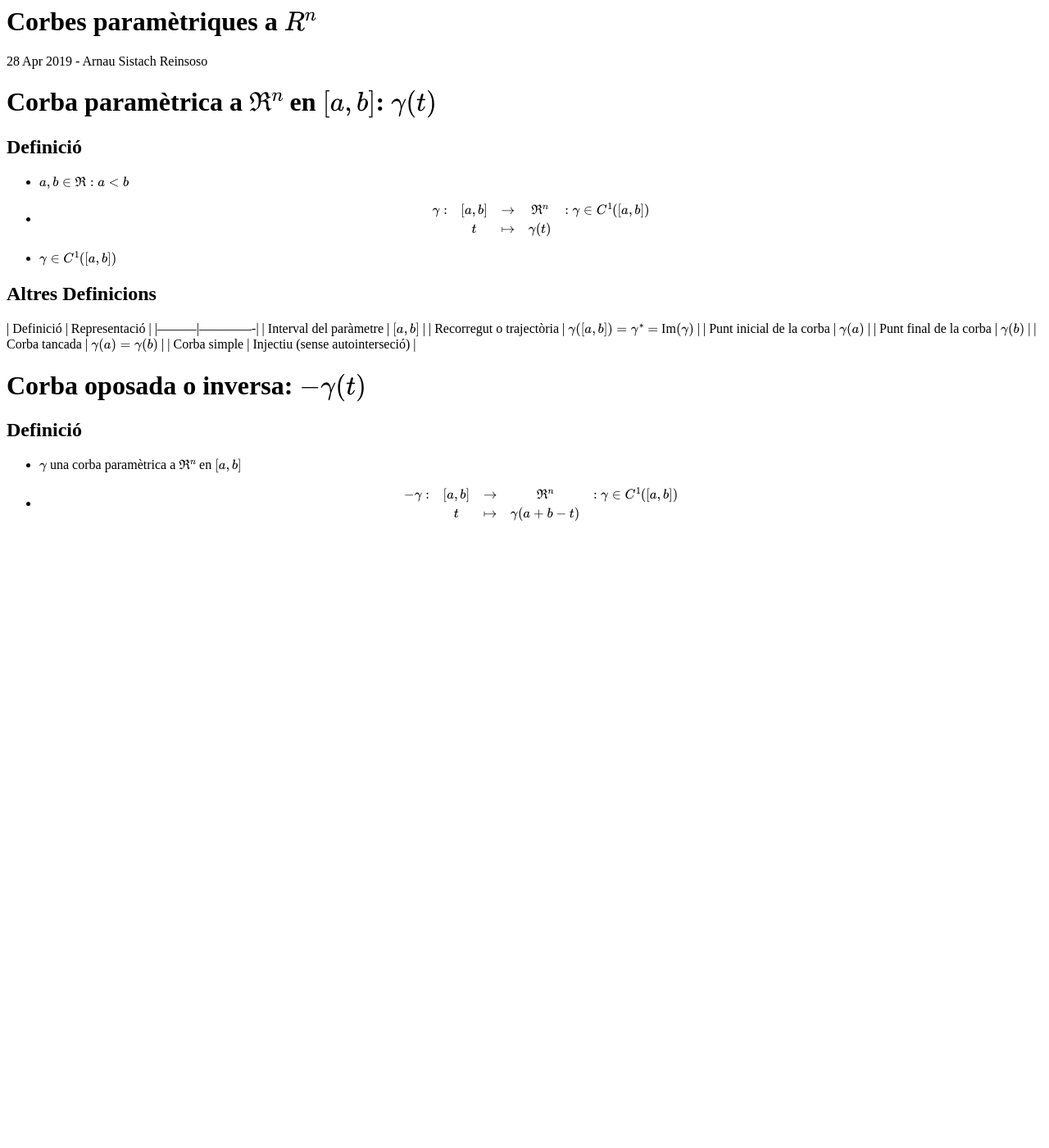
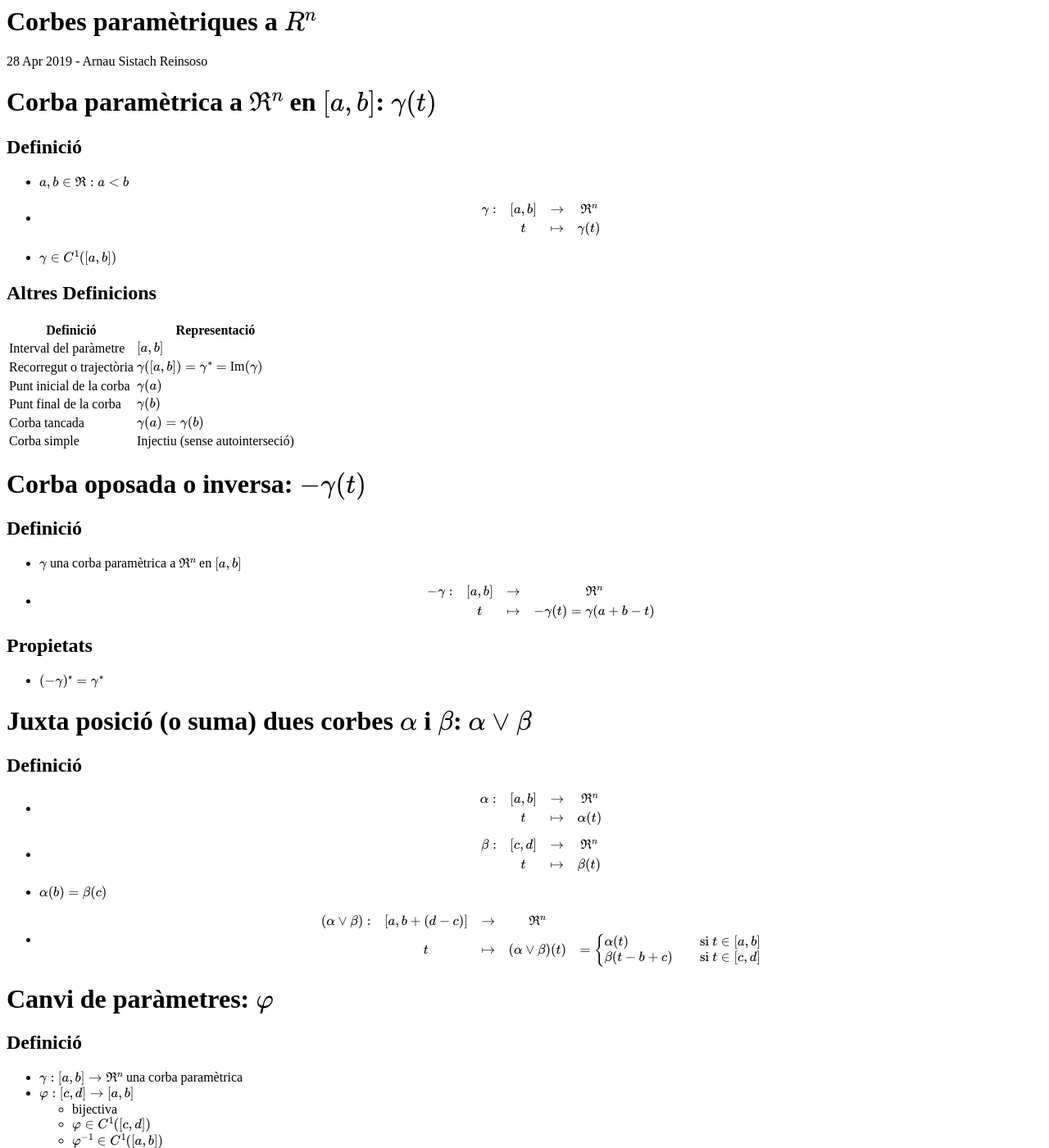
Before and after one commit to 3nr1c/mateswiki.github.io, a Jekyll site: the page built from _posts/CIDV/2019-04-28-corbes-parametriques.md, in a window 1280 px wide and 1400 px high. Shown: the whole window at 82% size. Built offline with Jekyll 4.4.1, drawn with Linux system fonts in a browser that asks for light colours; formulas are drawn with MathJax 3; some of the changed text lies outside the part shown.

Commit message:
Prograsant corbes
Fora bo aprendre a separar en diferents fitxers

```diff
--- a/_layouts/math.html
+++ b/_layouts/math.html
@@ -28,7 +32,7 @@ MathJax.Hub.Config({
   }
   var script = document.createElement('script');
   script.type = 'text/javascript';
-  script.src = 'https://cdnjs.cloudflare.com/ajax/libs/mathjax/2.7.1/MathJax.js?config=TeX-MML-AM_CHTML';
+  script.src = 'https://cdnjs.cloudflare.com/ajax/libs/mathjax/2.7.5/MathJax.js?config=TeX-MML-AM_CHTML';
   document.body.appendChild(script);
 })();
 </script>
--- a/_posts/CIDV/2019-04-28-corbes-parametriques.md
+++ b/_posts/CIDV/2019-04-28-corbes-parametriques.md
@@ -7,14 +7,15 @@ layout: math
 # Corba paramètrica a $\Re^n$ en $[a, b]$: $\gamma(t)$
 ## Definició
 - $a, b \in \Re: a < b$
-- $$\begin{array}{rcccl}
-\gamma:&[a,b] &\to& \Re^n&: \gamma \in C^1([a, b])\\
+- $$\begin{array}{rccc}
+\gamma:&[a,b] &\to& \Re^n \\
 & t &\mapsto& \gamma(t)
 \end{array}
 $$
 - $\gamma \in C^1([a, b])$
 
 ## Altres Definicions
+
 | Definició | Representació |
 |---------|-------------|
 | Interval del paràmetre | $[a, b]$ |
@@ -27,8 +28,53 @@ $$
 # Corba oposada o inversa: $-\gamma(t)$
 ## Definició
 - $\gamma$ una corba paramètrica a $\Re^n$ en $[a, b]$
-- $$\begin{array}{rcccl}
--\gamma:&[a,b] &\to& \Re^n&: \gamma \in C^1([a, b])\\
-& t &\mapsto& \gamma(a+b-t)
+- $$\begin{array}{rccc}
+-\gamma:&[a,b] &\to& \Re^n\\
+& t &\mapsto& -\gamma(t) = \gamma(a+b-t)
 \end{array}
 $$
+
+## Propietats
+- $(-\gamma)^* = \gamma^*$
+
+# Juxta posició (o suma) dues corbes $\alpha$ i $\beta$: $\alpha \vee \beta$
+## Definició
+- $$\begin{array}{rccc}
+\alpha:&[a,b] &\to& \Re^n\\
+& t &\mapsto& \alpha(t)
+\end{array}
+$$
+- $$\begin{array}{rccc}
+\beta:&[c,d] &\to& \Re^n\\
+	& t &\mapsto& \beta(t)
+\end{array}
+$$
+- $\alpha(b) = \beta(c)$
+- $$\begin{array}{rcccl}
+(\alpha \vee \beta):&[a,b+(d-c)] &\to& \Re^n\\
+	& t &\mapsto& (\alpha \vee \beta)(t)
+		&=\begin{cases}
+		\alpha(t)	&\quad \text{si } t \in [a, b] \\
+		\beta(t -b +c)	&\quad \text{si } t \in [c, d] \\
+		\end{cases}
+\end{array}
+$$
+
+# Canvi de paràmetres: $\varphi$
+## Definició
+- $\gamma:[a,b] \to \Re^n$ una corba paramètrica
+- $\varphi:[c,d] \to [a,b]$
+  - bijectiva
+  - $\varphi \in C^1([c,d])$
+  - $\varphi^{-1} \in C^1([a,b])$
+## Propietats
+- $$\forall u \in [c,d] \quad \Rightarrow
+\begin{cases}
+\varphi'(u) < 0\\
+\text{un o l'altre, mai els dos}\\
+\varphi'(u) > 0\\
+\end{cases}
+$$
+- Canvia la velocitat
+
+# Logitud d'una corba: $l(\gamma)$
```
Also changed, not shown: other parts of _layouts/math.html (+5 -1 lines).
